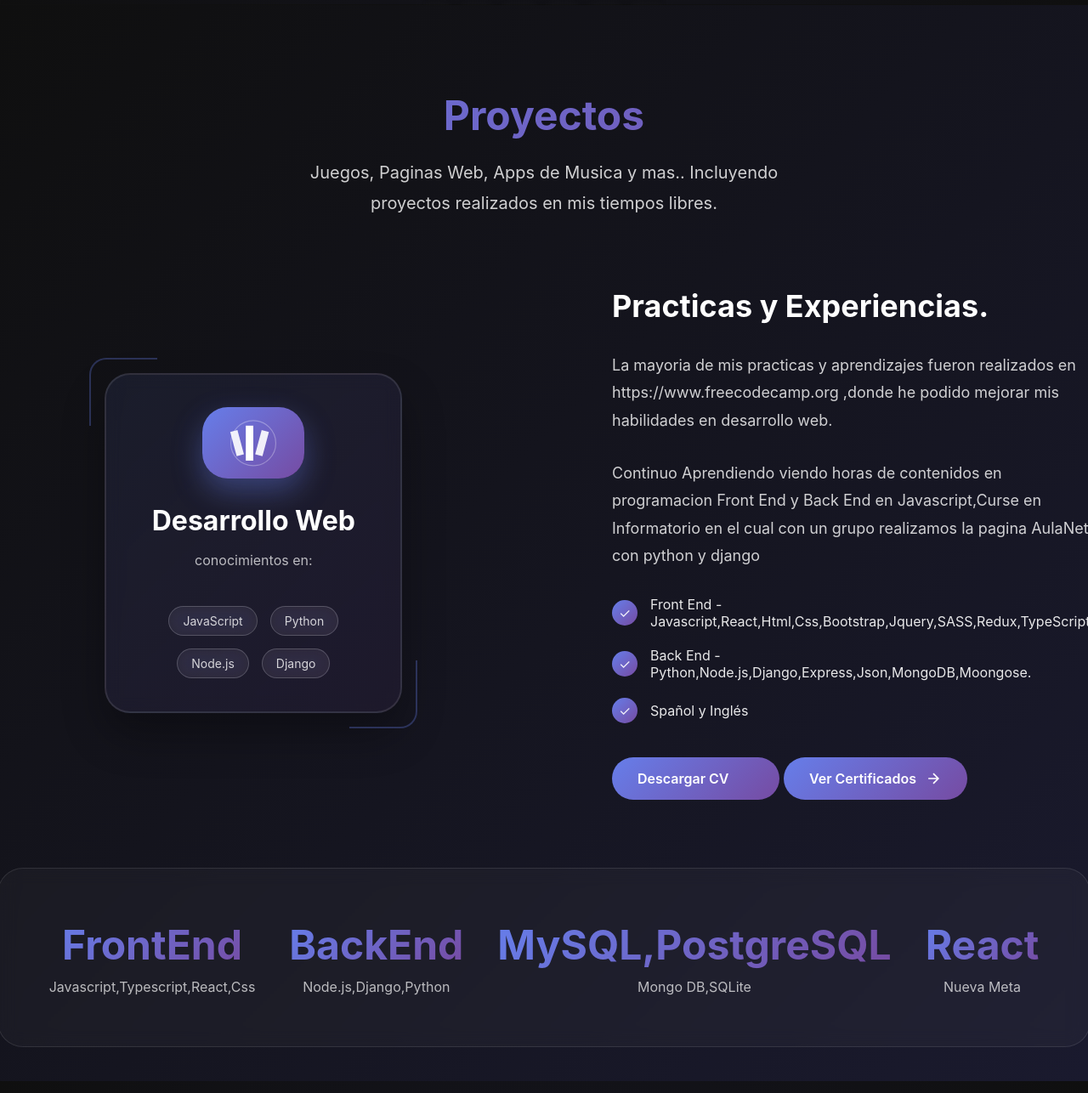
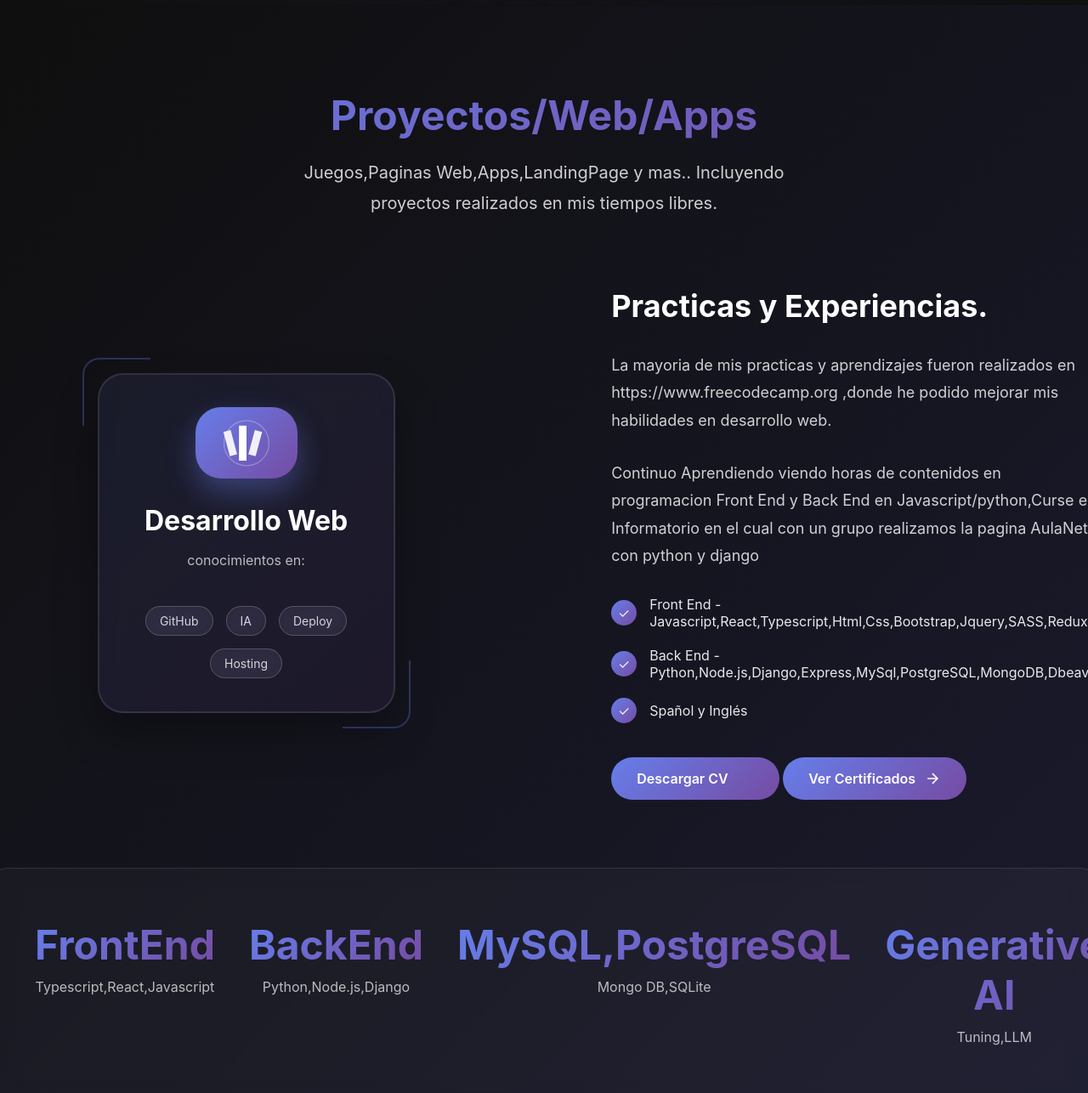
Before and after one commit to thestrokes1/Portfolio-Cristian, a plain HTML site: page index.html in a window 1280 px wide. Shown: the part 794-2080 px from the top of the page at 85% size. Drawn offline with Linux system fonts and the light colour scheme.

Commit message:
Updated portfolio

```diff
--- a/index.html
+++ b/index.html
@@ -137,8 +137,8 @@
     <section id="about" class="section">
         <div class="about-content">
             <div class="about-header">
-                <h2>Proyectos</h2>
-                <p>Juegos, Paginas Web, Apps de Musica y mas..
+                <h2>Proyectos/Web/Apps</h2>
+                <p>Juegos,Paginas Web,Apps,LandingPage y mas..
                     Incluyendo proyectos realizados en mis tiempos libres.
                 </p>
             </div>
@@ -165,10 +165,10 @@
                             <div class="showcase-badges">
 
 
-                                <a href="https://developer.mozilla.org/en-US/docs/Web/JavaScript" target="_blank" rel="noopener noreferrer" class="badge">JavaScript</a>
-                                <a href="https://www.python.org/" target="_blank" rel="noopener noreferrer" class="badge">Python</a>
-                                <a href="https://nodejs.org/es/" target="_blank" rel="noopener noreferrer" class="badge">Node.js</a>
-                                <a href="https://www.djangoproject.com/start/overview/" target="_blank" rel="noopener noreferrer" class="badge">Django</a>
+                                <a href="https://developer.mozilla.org/en-US/docs/Web/JavaScript" target="_blank" rel="noopener noreferrer" class="badge">GitHub</a>
+                                <a href="https://www.python.org/" target="_blank" rel="noopener noreferrer" class="badge">IA</a>
+                                <a href="https://nodejs.org/es/" target="_blank" rel="noopener noreferrer" class="badge">Deploy</a>
+                                <a href="https://www.djangoproject.com/start/overview/" target="_blank" rel="noopener noreferrer" class="badge">Hosting</a>
                             </div>
                         </div>
                     </div>
@@ -177,11 +177,11 @@
                 <div class="about-info">
                     <h3>Practicas y Experiencias. </h3>
                     <p>La mayoria de mis practicas y aprendizajes fueron realizados en https://www.freecodecamp.org ,donde he podido mejorar mis habilidades en desarrollo web.</p>
-                    <p>Continuo Aprendiendo viendo horas de contenidos en programacion Front End y Back End en Javascript,Curse en Informatorio en el cual con un grupo realizamos la pagina AulaNet con python y django</p>
+                    <p>Continuo Aprendiendo viendo horas de contenidos en programacion Front End y Back End en Javascript/python,Curse en Informatorio en el cual con un grupo realizamos la pagina AulaNet con python y django</p>
 
                     <ul class="feature-list">
-                        <li>Front End - Javascript,React,Html,Css,Bootstrap,Jquery,SASS,Redux,TypeScript</li>
-                        <li>Back End - Python,Node.js,Django,Express,Json,MongoDB,Moongose.</li>
+                        <li>Front End - Javascript,React,Typescript,Html,Css,Bootstrap,Jquery,SASS,Redux</li>
+                        <li>Back End - Python,Node.js,Django,Express,MySql,PostgreSQL,MongoDB,Dbeaver.</li>
                         <li>Spañol y Inglés</li>
 
                     </ul>
@@ -207,19 +207,19 @@
             <div class="stats-section">
                 <div class="stat-item">
                     <div class="stat-number">FrontEnd</div>
-                    <div class="stat-label">Javascript,Typescript,React,Css</div>
+                    <div class="stat-label">Typescript,React,Javascript</div>
                 </div>
                 <div class="stat-item">
                     <div class="stat-number">BackEnd</div>
-                    <div class="stat-label">Node.js,Django,Python</div>
+                    <div class="stat-label">Python,Node.js,Django</div>
                 </div>
                 <div class="stat-item">
                     <div class="stat-number">MySQL,PostgreSQL</div>
                     <div class="stat-label">Mongo DB,SQLite</div>
                 </div>
                 <div class="stat-item">
-                    <div class="stat-number">React</div>
-                    <div class="stat-label">Nueva Meta</div>
+                    <div class="stat-number">Generative AI</div>
+                    <div class="stat-label">Tuning,LLM </div>
                 </div>
             </div>
         </div>
```
